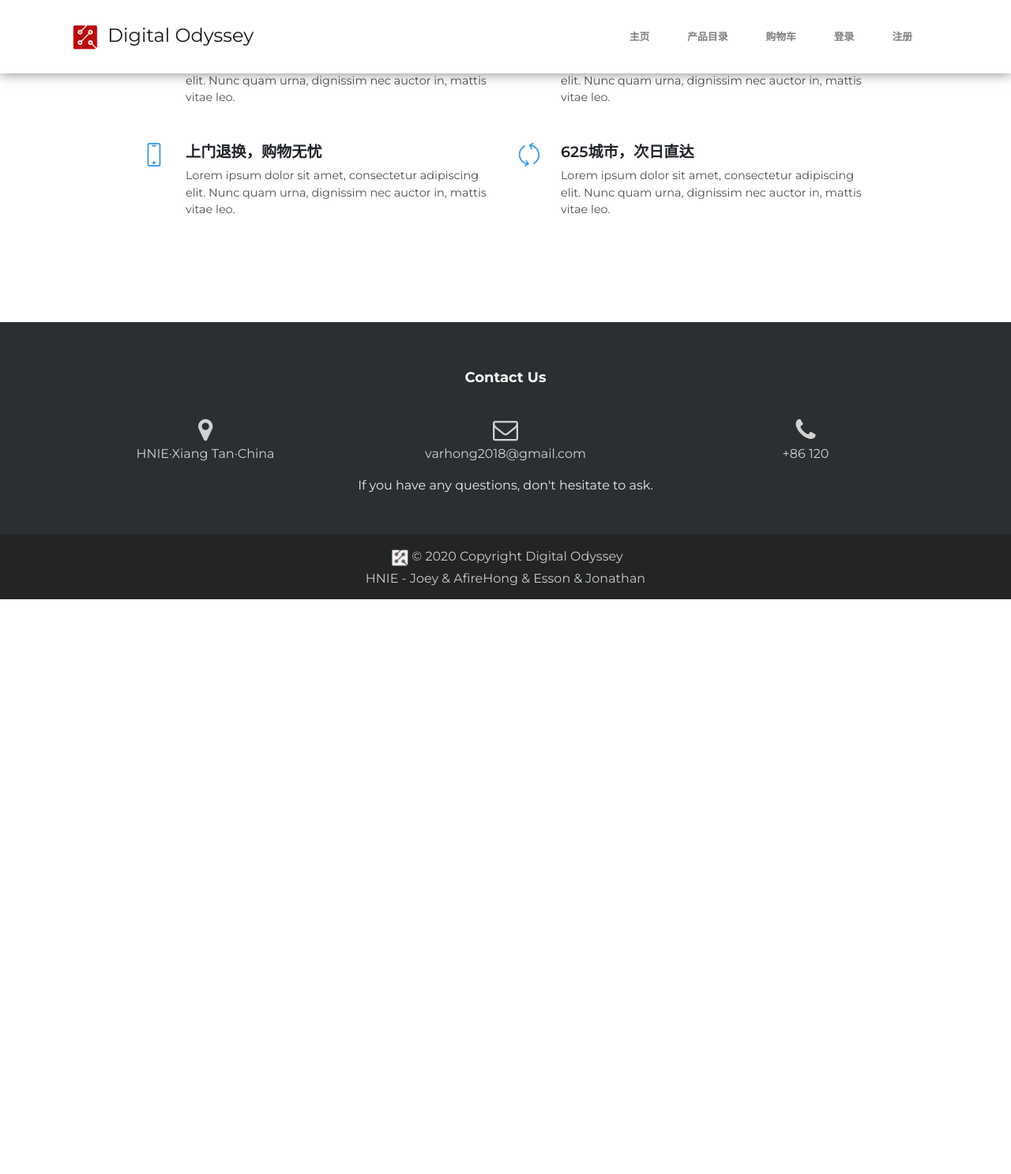
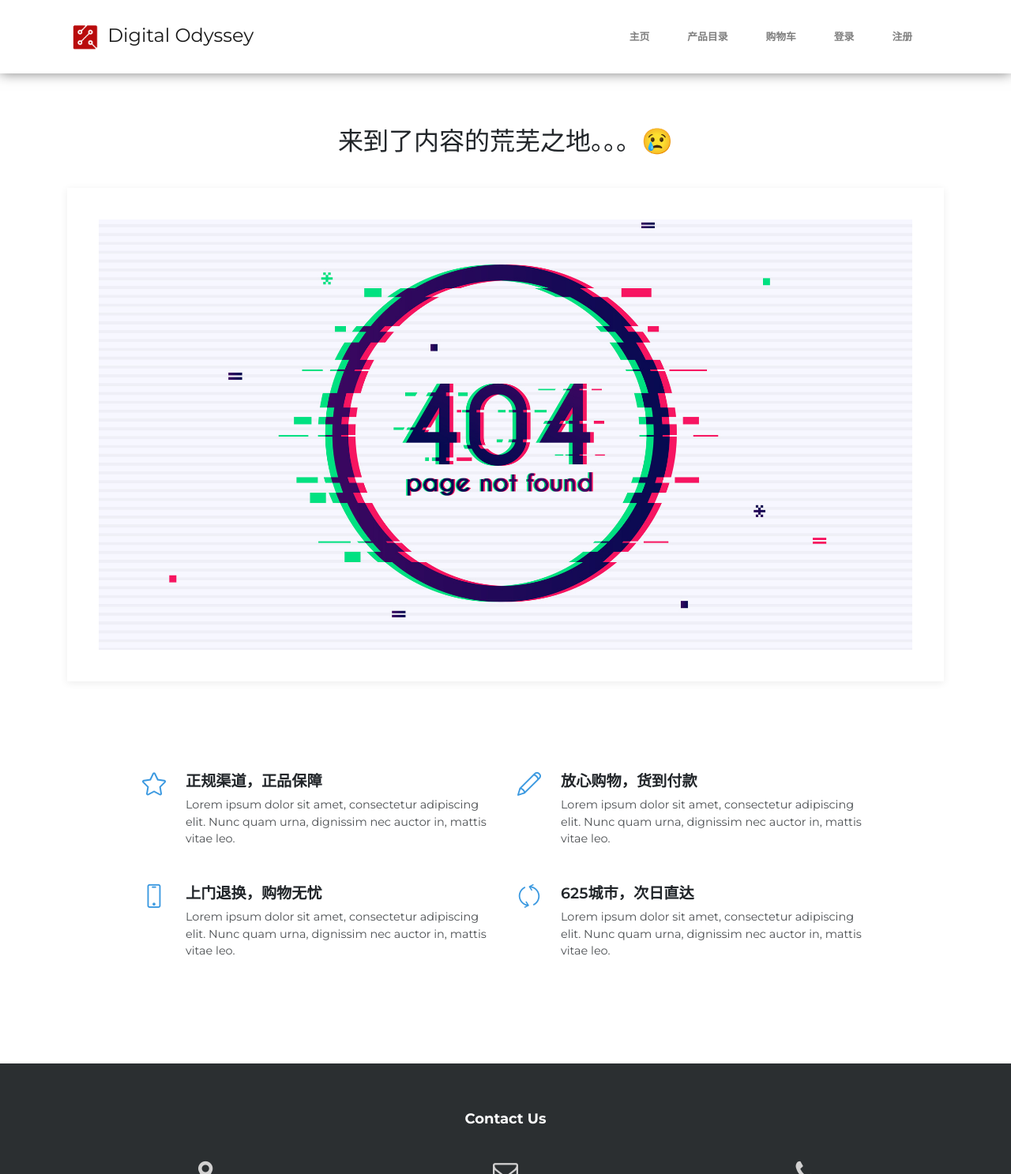
Before and after one commit to AfireHong/DigitalOdyssey, a PHP site: page /404.php in a window 1280 px wide. Shown: the top 1487 px of the page at 79% size. Before the commit the page ends 759 px from the top, so only its background shows below. Run offline with PHP 8.4, Linux system fonts and the light colour scheme; some libraries are stand-ins or nearby versions.

Commit message:
完善404页面

```diff
--- a/404.php
+++ b/404.php
@@ -1,9 +1,18 @@
 <?php
     include 'header.php';
 ?>
-    <div>
-        <img scr='assets/img/404.jpg'>
-    </div>
+    <main class="page">
+        <section class="clean-block">
+            <div class="container">
+                <div class="block-heading">
+                    <h2>来到了内容的荒芜之地。。。😢</h2>
+                </div>
+                <div class="block-content">
+                    <img src="assets/img/404.jpg" alt="404" width="100%">
+                </div>
+            </div>
+        </section>
+    </main>
 <?php
     include 'footer.php';
 ?>
```
